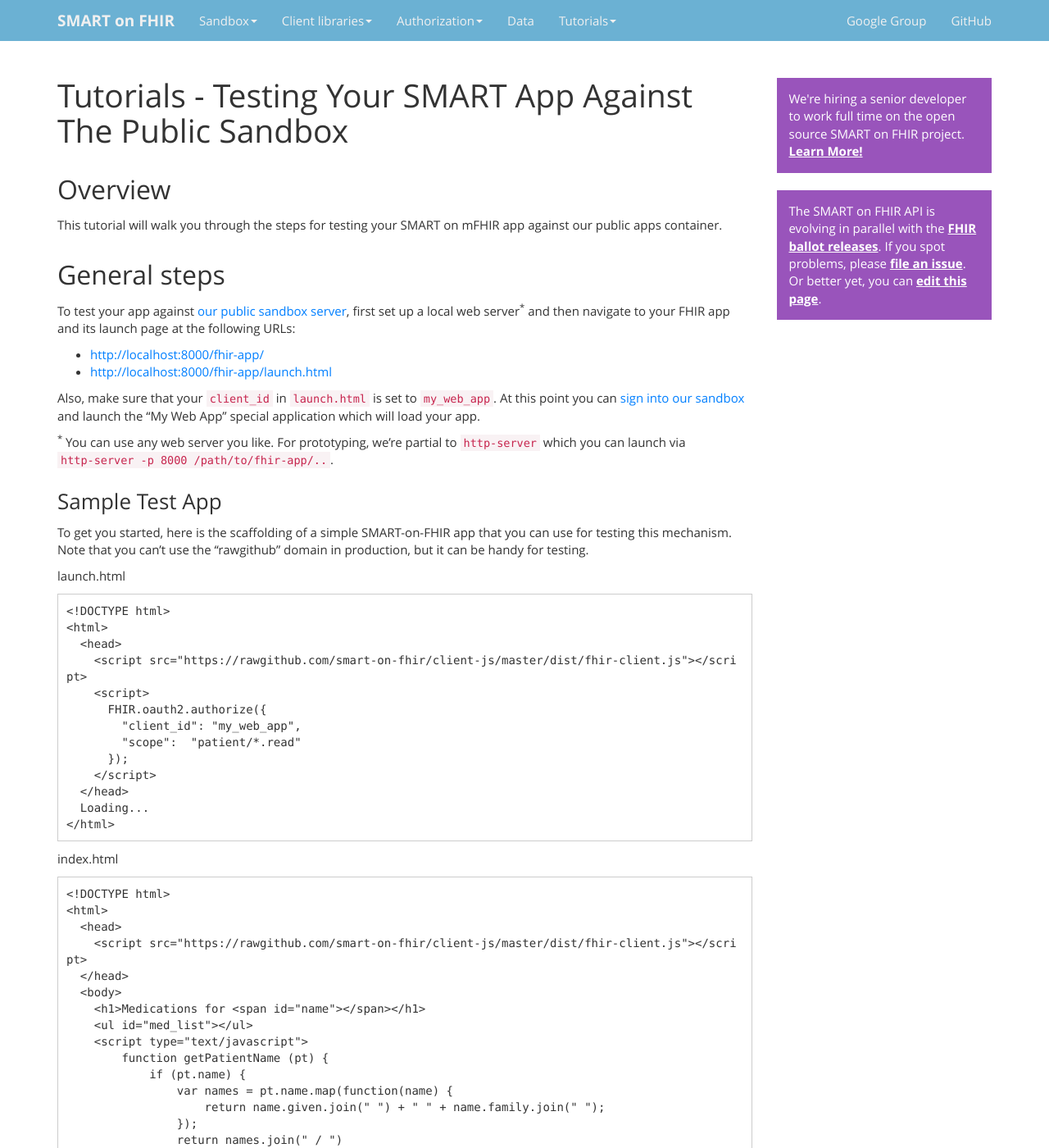
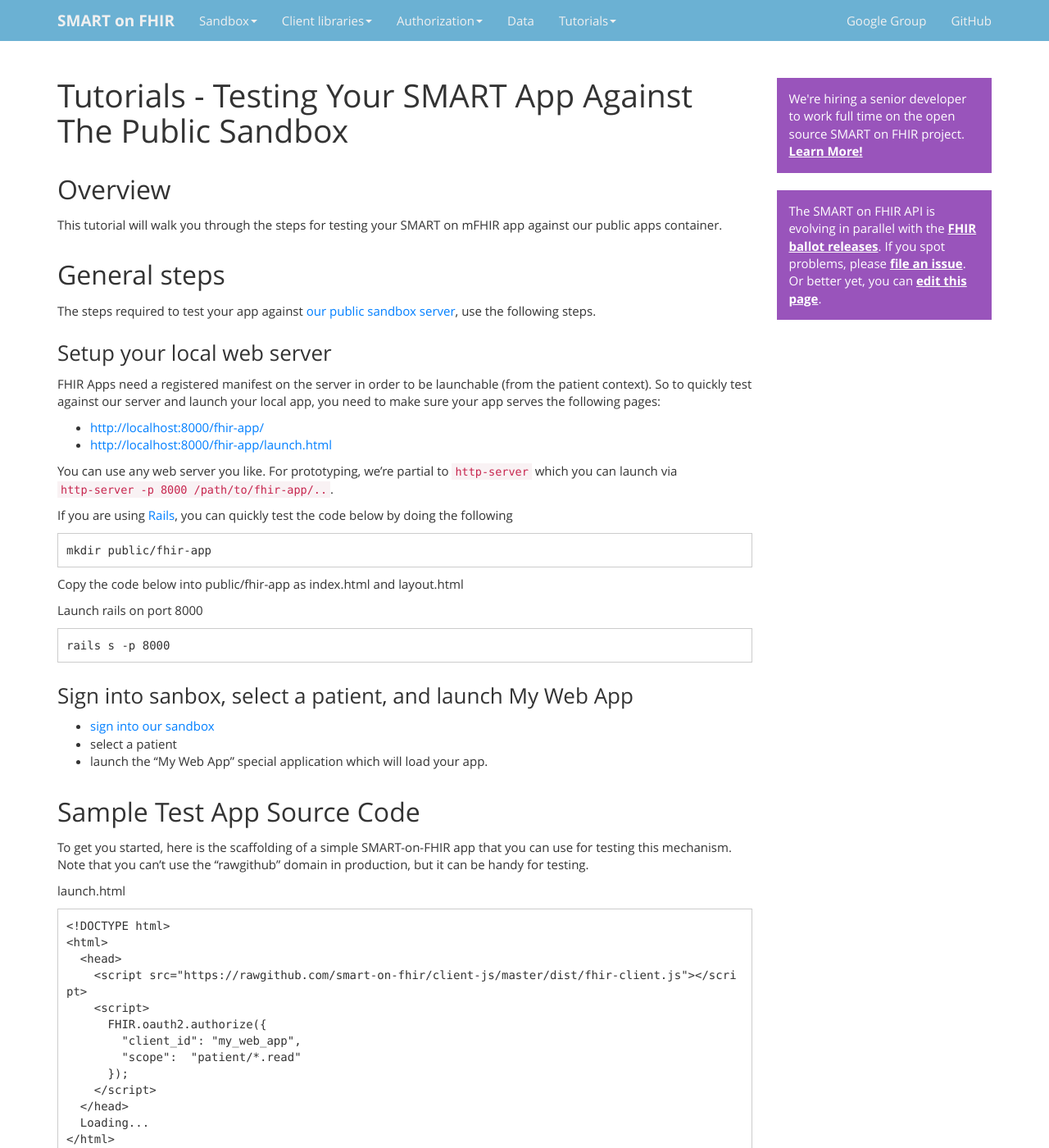
Before and after one commit to smart-on-fhir/smart-on-fhir.github.io, a Jekyll site: the page built from tutorials/testing/index.md, in a window 1280 px wide and 1400 px high. Shown: the whole window at 82% size. Built offline with Jekyll 4.4.1, drawn with Linux system fonts in a browser that asks for light colours.

Commit message:
Updates to testing tutorial to explain missing select patient step

```diff
--- a/tutorials/testing/index.md
+++ b/tutorials/testing/index.md
@@ -12,20 +12,35 @@ app against our public apps container.
 
 ## General steps
 
-To test your app against [our public sandbox server](https://fhir.smarthealthit.org), first set up a local web server<sup>*</sup>
-and then navigate to your FHIR app and its launch page at the following URLs:
+The steps required to test your app against [our public sandbox server](https://fhir.smarthealthit.org), use the following steps.
+
+### Setup your local web server
+
+FHIR Apps need a registered manifest on the server in order to be launchable (from the patient context). So to quickly test against our server and launch your local app, you need to make sure your app serves the following pages:
 
 * [http://localhost:8000/fhir-app/](http://localhost:8000/fhir-app/)
 * [http://localhost:8000/fhir-app/launch.html](http://localhost:8000/fhir-app/launch.html)
 
-Also, make sure that your `client_id` in `launch.html` is set to `my_web_app`. At this point
-you can [sign into our sandbox](https://fhir.smarthealthit.org) and launch the "My Web App" special application which will
-load your app.
-
-<sup>*</sup> You can use any web server you like. For prototyping, we're partial to [`http-server`](https://github.com/nodeapps/http-server) which you can launch via
+You can use any web server you like. For prototyping, we're partial to [`http-server`](https://github.com/nodeapps/http-server) which you can launch via
 `http-server -p 8000 /path/to/fhir-app/..`.
 
-### Sample Test App
+If you are using [Rails](http://rubyonrails.org/), you can quickly test the code below by doing the following
+
+    mkdir public/fhir-app
+
+Copy the code below into public/fhir-app as index.html and layout.html
+
+Launch rails on port 8000
+
+    rails s -p 8000
+
+### Sign into sanbox, select a patient, and launch My Web App
+
+* [sign into our sandbox](https://fhir.smarthealthit.org)
+* select a patient
+* launch the "My Web App" special application which will load your app.
+
+## Sample Test App Source Code
 
 To get you started, here is the scaffolding of a simple SMART-on-FHIR app that you can use
 for testing this mechanism. Note that you can't use the "rawgithub" domain in production,
```
